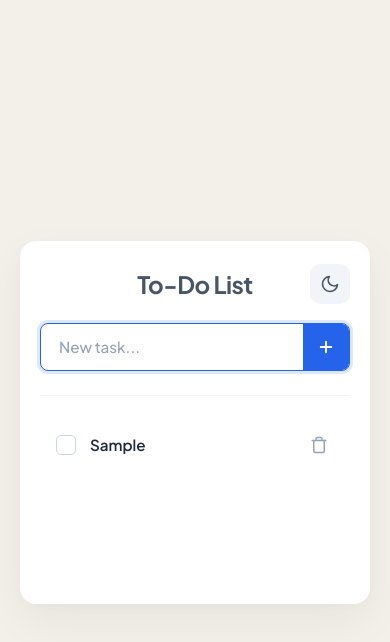
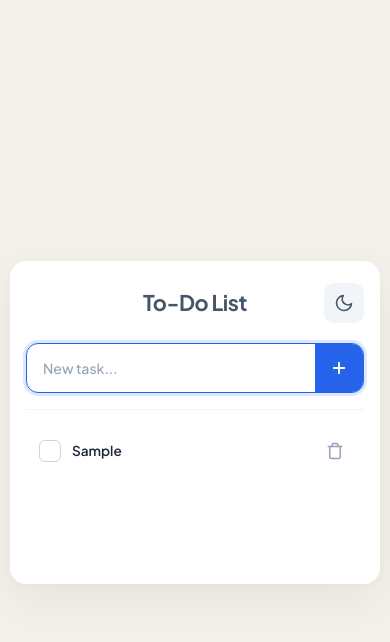
Before and after one commit to onlyzo0m/to-do-list, a plain HTML site: page index.html in a window 390 px wide. Both pictures are taken after typing "Sample" into the empty fields and a click on the button 326 px from the left and 346 px from the top of the page. Drawn offline with Linux system fonts and the light colour scheme.

Commit message:
make a todo list responsive

```diff
--- a/style.css
+++ b/style.css
@@ -27,7 +27,7 @@
 }
 
 [data-theme="dark"] {
-    /* Dark Mode Variables (Matching Screenshot) */
+    /* Dark Mode Variables */
     --bg-page: #0f1117;
     --bg-card: #181a22;
     --card-shadow: 0 25px 60px rgba(0, 0, 0, 0.6), 0 0 0 1px rgba(255, 255, 255, 0.05);
@@ -51,7 +51,7 @@
 }
 
 /* ========================================
-   Base Reset & Layout
+   Base Reset & Global Layout
    ======================================== */
 *,
 *::before,
@@ -61,15 +61,21 @@
     box-sizing: border-box;
 }
 
+html {
+    font-size: 16px;
+    -webkit-text-size-adjust: 100%;
+}
+
 body {
-    font-family: 'Plus Jakarta Sans', -apple-system, BlinkMacSystemFont, 'Segoe UI', Roboto, sans-serif;
+    font-family: 'Plus Jakarta Sans', -apple-system, BlinkMacSystemFont, 'Segoe UI', Roboto, Helvetica, Arial, sans-serif;
     background-color: var(--bg-page);
     color: var(--text-main);
     min-height: 100vh;
+    min-height: 100dvh; /* Dynamic Viewport Height for mobile browsers */
     display: flex;
     justify-content: center;
     align-items: center;
-    padding: 40px 20px;
+    padding: clamp(12px, 4vw, 40px) clamp(10px, 3vw, 24px);
     transition: background-color 0.3s ease, color 0.3s ease;
 }
 
@@ -79,12 +85,13 @@ body {
 .card-container {
     background-color: var(--bg-card);
     width: 100%;
-    max-width: 560px;
-    border-radius: 20px;
+    max-width: 580px;
+    border-radius: clamp(14px, 4vw, 20px);
     box-shadow: var(--card-shadow);
-    padding: 36px 36px;
+    padding: clamp(20px, 5vw, 36px);
     transition: background-color 0.3s ease, box-shadow 0.3s ease;
     position: relative;
+    margin: auto;
 }
 
 /* Header & Toggle */
@@ -93,15 +100,17 @@ body {
     align-items: center;
     justify-content: center;
     position: relative;
-    margin-bottom: 24px;
+    margin-bottom: clamp(16px, 4vw, 24px);
+    min-height: 44px;
 }
 
 .app-title {
-    font-size: 1.75rem;
+    font-size: clamp(1.35rem, 4vw, 1.75rem);
     font-weight: 700;
     color: var(--text-title);
     letter-spacing: -0.02em;
     transition: color 0.3s ease;
+    text-align: center;
 }
 
 .theme-toggle {
@@ -111,14 +120,15 @@ body {
     color: var(--toggle-color);
     border: none;
     outline: none;
-    width: 40px;
-    height: 40px;
-    border-radius: 10px;
+    width: 44px;
+    height: 44px;
+    border-radius: 12px;
     display: flex;
     align-items: center;
     justify-content: center;
     cursor: pointer;
     transition: all 0.2s ease;
+    -webkit-tap-highlight-color: transparent;
 }
 
 .theme-toggle:hover {
@@ -147,17 +157,18 @@ body {
 
 /* Form & Input */
 .task-form {
-    margin-bottom: 24px;
+    margin-bottom: clamp(16px, 4vw, 24px);
 }
 
 .input-wrapper {
     display: flex;
     align-items: center;
     border: 1.5px solid var(--input-border);
-    border-radius: 8px;
+    border-radius: 12px;
     overflow: hidden;
     background-color: var(--input-bg);
-    transition: border-color 0.2s ease, background-color 0.3s ease;
+    transition: border-color 0.2s ease, background-color 0.3s ease, box-shadow 0.2s ease;
+    min-height: 48px;
 }
 
 .input-wrapper:focus-within {
@@ -167,11 +178,12 @@ body {
 
 .task-input {
     flex: 1;
+    min-width: 0; /* Prevents overflow in flex container */
     border: none;
     outline: none;
-    padding: 13px 18px;
+    padding: 12px 16px;
     font-family: inherit;
-    font-size: 0.95rem;
+    font-size: clamp(0.875rem, 2.5vw, 0.95rem);
     font-weight: 500;
     color: var(--text-main);
     background: transparent;
@@ -187,14 +199,15 @@ body {
     border: none;
     outline: none;
     color: #ffffff;
-    width: 46px;
-    height: 46px;
+    width: 48px;
+    height: 48px;
     display: flex;
     align-items: center;
     justify-content: center;
     cursor: pointer;
     transition: background-color 0.2s ease, transform 0.1s ease;
     flex-shrink: 0;
+    -webkit-tap-highlight-color: transparent;
 }
 
 .add-btn:hover {
@@ -202,14 +215,14 @@ body {
 }
 
 .add-btn:active {
-    transform: scale(0.96);
+    transform: scale(0.95);
 }
 
 /* Divider Line */
 .divider {
     height: 1px;
     background-color: var(--divider-color);
-    margin-bottom: 20px;
+    margin-bottom: clamp(14px, 3.5vw, 20px);
     transition: background-color 0.3s ease;
 }
 
@@ -217,7 +230,7 @@ body {
    Tasks Section
    ======================================== */
 .tasks-section {
-    min-height: 160px;
+    min-height: 140px;
 }
 
 .tasks-list {
@@ -231,11 +244,12 @@ body {
     display: flex;
     align-items: center;
     justify-content: space-between;
-    padding: 14px 16px;
+    padding: 12px 14px;
     background-color: var(--item-bg);
     border: var(--item-border);
     border-radius: var(--item-radius);
-    transition: background-color 0.2s ease, border-color 0.2s ease;
+    transition: background-color 0.2s ease, border-color 0.2s ease, transform 0.15s ease;
+    gap: 10px;
 }
 
 .task-item:hover {
@@ -246,17 +260,21 @@ body {
 .task-left {
     display: flex;
     align-items: center;
-    gap: 14px;
+    gap: 12px;
     flex: 1;
     min-width: 0;
 }
 
 .custom-checkbox {
     position: relative;
-    width: 20px;
-    height: 20px;
+    width: 24px;
+    height: 24px;
     flex-shrink: 0;
     cursor: pointer;
+    display: flex;
+    align-items: center;
+    justify-content: center;
+    -webkit-tap-highlight-color: transparent;
 }
 
 .custom-checkbox input {
@@ -269,10 +287,10 @@ body {
 }
 
 .checkmark {
-    width: 20px;
-    height: 20px;
+    width: 22px;
+    height: 22px;
     border: 1.5px solid var(--checkbox-border);
-    border-radius: 5px;
+    border-radius: 6px;
     display: flex;
     align-items: center;
     justify-content: center;
@@ -290,8 +308,8 @@ body {
 }
 
 .checkmark svg {
-    width: 12px;
-    height: 12px;
+    width: 13px;
+    height: 13px;
     color: #ffffff;
     opacity: 0;
     transform: scale(0.5);
@@ -304,33 +322,38 @@ body {
 }
 
 .task-text {
-    font-size: 0.95rem;
+    font-size: clamp(0.85rem, 2.5vw, 0.95rem);
     font-weight: 600;
     color: var(--text-main);
     word-break: break-word;
+    overflow-wrap: anywhere;
     transition: color 0.2s ease;
+    line-height: 1.4;
 }
 
 .task-item.completed .task-text {
     color: var(--text-muted);
+    text-decoration: line-through;
 }
 
 /* Right Group */
 .task-right {
     display: flex;
     align-items: center;
-    gap: 14px;
+    gap: 8px;
+    flex-shrink: 0;
 }
 
 .completed-badge {
     background-color: var(--badge-bg);
     color: var(--badge-color);
-    font-size: 0.75rem;
+    font-size: 0.72rem;
     font-weight: 600;
-    padding: 4px 10px;
+    padding: 3px 8px;
     border-radius: 6px;
     letter-spacing: 0.01em;
     transition: all 0.3s ease;
+    white-space: nowrap;
 }
 
 .delete-btn {
@@ -339,12 +362,15 @@ body {
     outline: none;
     color: var(--trash-color);
     cursor: pointer;
-    padding: 6px;
-    border-radius: 6px;
+    padding: 8px;
+    min-width: 36px;
+    min-height: 36px;
+    border-radius: 8px;
     display: flex;
     align-items: center;
     justify-content: center;
     transition: all 0.2s ease;
+    -webkit-tap-highlight-color: transparent;
 }
 
 .delete-btn:hover {
@@ -352,13 +378,17 @@ body {
     background-color: rgba(239, 68, 68, 0.15);
 }
 
+.delete-btn:active {
+    transform: scale(0.9);
+}
+
 /* Empty State */
 .empty-state {
     display: none;
     text-align: center;
-    padding: 40px 20px;
+    padding: 36px 16px;
     color: var(--text-muted);
-    font-size: 0.9rem;
+    font-size: clamp(0.85rem, 2.5vw, 0.9rem);
     font-weight: 500;
 }
 
@@ -366,14 +396,120 @@ body {
     display: block;
 }
 
-/* Responsive */
-@media (max-width: 600px) {
+/* ==========================================================================
+   Responsive Breakpoints & Accessibility
+   ========================================================================== */
+
+/* 1. Large Screens & Displays (above 1200px) */
+@media (min-width: 1200px) {
     .card-container {
-        padding: 28px 20px;
+        max-width: 620px;
+    }
+}
+
+/* 2. Tablets & Medium Screens (max-width: 768px) */
+@media (max-width: 768px) {
+    body {
+        align-items: flex-start;
+        padding-top: clamp(20px, 6vw, 40px);
+    }
+
+    .card-container {
+        box-shadow: var(--card-shadow);
+    }
+}
+
+/* 3. Mobile Phones (max-width: 480px) */
+@media (max-width: 480px) {
+    body {
+        padding: 12px 10px;
+    }
+
+    .card-container {
+        padding: 20px 16px;
         border-radius: 16px;
     }
 
-    .app-title {
-        font-size: 1.5rem;
+    .card-header {
+        margin-bottom: 18px;
+    }
+
+    .theme-toggle {
+        width: 40px;
+        height: 40px;
+        border-radius: 10px;
+    }
+
+    .task-item {
+        padding: 10px 12px;
+        gap: 8px;
+    }
+
+    .task-left {
+        gap: 10px;
+    }
+
+    .task-right {
+        gap: 6px;
+    }
+
+    .completed-badge {
+        font-size: 0.68rem;
+        padding: 2px 6px;
+    }
+
+    .delete-btn {
+        padding: 6px;
+        min-width: 34px;
+        min-height: 34px;
     }
 }
+
+/* 4. Ultra-Small Screens / Foldables (max-width: 360px) */
+@media (max-width: 360px) {
+    .card-container {
+        padding: 16px 12px;
+    }
+
+    .app-title {
+        font-size: 1.25rem;
+    }
+
+    .task-item {
+        flex-wrap: wrap;
+    }
+
+    .task-right {
+        width: 100%;
+        justify-content: flex-end;
+        border-top: 1px dashed var(--divider-color);
+        padding-top: 6px;
+        margin-top: 4px;
+    }
+}
+
+/* 5. Mobile Landscape Orientation (max-height: 500px and landscape) */
+@media (max-height: 500px) and (orientation: landscape) {
+    body {
+        align-items: flex-start;
+        padding: 12px;
+    }
+
+    .card-container {
+        margin-top: 0;
+        margin-bottom: 20px;
+        padding: 20px 24px;
+    }
+}
+
+/* 6. Reduced Motion Accessibility */
+@media (prefers-reduced-motion: reduce) {
+    *,
+    *::before,
+    *::after {
+        animation-duration: 0.01ms !important;
+        animation-iteration-count: 1 !important;
+        transition-duration: 0.01ms !important;
+        scroll-behavior: auto !important;
+    }
+}
```
